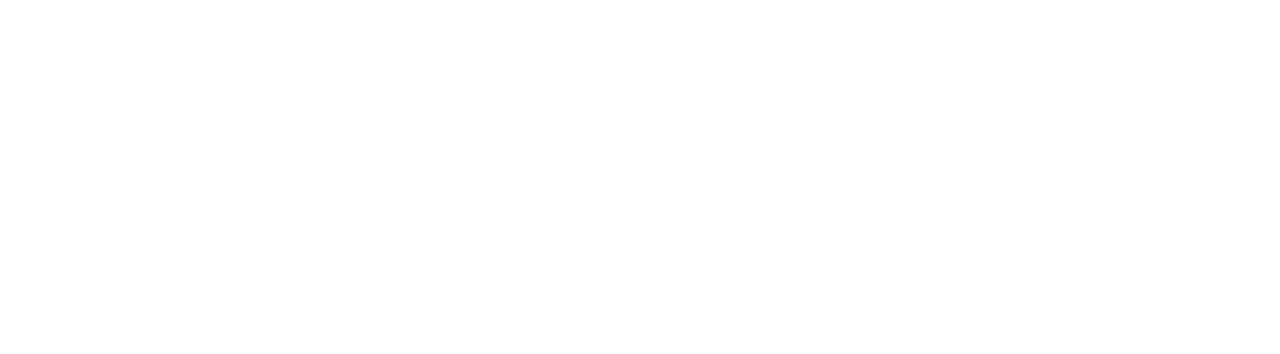
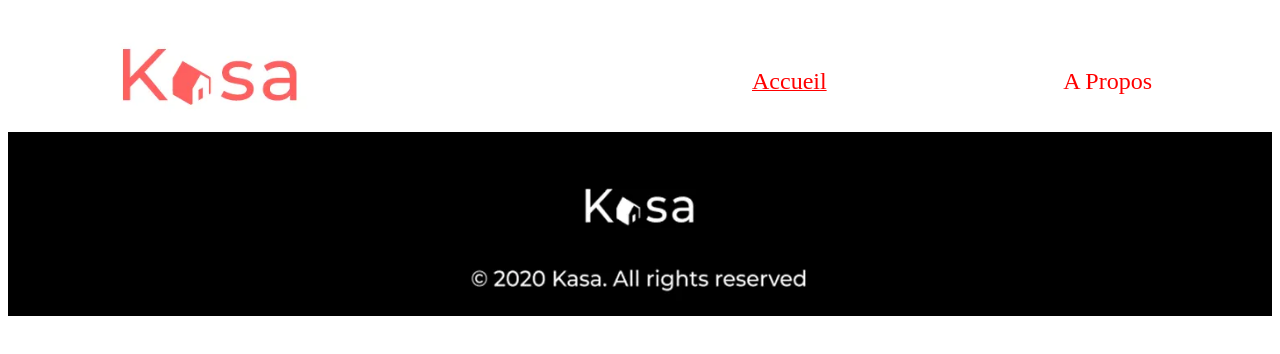
Before and after one commit to SpiderWeb-code/Projet-6_React, a React (Create React App) app: page /article in a window 1280 px wide. Before the commit this address had no page. Shown: the top 354 px of the page. Built offline with nearby package versions, Linux system fonts and the light colour scheme.

Commit message:
Ajout de Banner Header a la page Article

```diff
--- a/src/App.js
+++ b/src/App.js
@@ -1,6 +1,7 @@
 import React from "react";
 import { BrowserRouter, Route, Routes } from "react-router-dom";
 import Home from '../src/Pages/page-accueil';
+import ArticlePage from "./Pages/page-article";
 
 function App() {
   return (
@@ -8,6 +9,7 @@
       <BrowserRouter>
         <Routes>
           <Route path="/" element={<Home />} />
+          <Route path="/article" element={<ArticlePage />} />
         </Routes>
       </BrowserRouter>
     </div>
--- a/src/Pages/page-accueil.jsx
+++ b/src/Pages/page-accueil.jsx
@@ -10,8 +10,7 @@
 
 function Home() {
   return (
-    <section>
-      <div id="main">
+    <main>
         <header>
         <Logo />
         <Nav />
@@ -19,14 +18,13 @@
         <SectionImage />
           <section className='container-article'>
             {Data.map(({ title, id, cover }) => (
-              <Link to={"/helloworld"}>
+              <Link to={"/article"}>
               <Article key={id} title={title} cover={cover}/>
               </Link>
             ))}
           </section>
         <Banner />
-      </div>
-    </section>
+    </main>
   );
 }
 
--- /dev/null
+++ b/src/Pages/page-article.jsx
@@ -0,0 +1,17 @@
+import React from "react";
+import Logo from "../Components/Logo/logo";
+import Nav from "../Components/Navigation/navigation";
+import Banner from "../Components/Banner/banner";
+
+function ArticlePage(){
+    return(
+        <main>
+            <header>
+                <Logo />
+                <Nav />
+            </header>
+            <Banner />
+        </main>
+    )
+}
+export default ArticlePage
```
